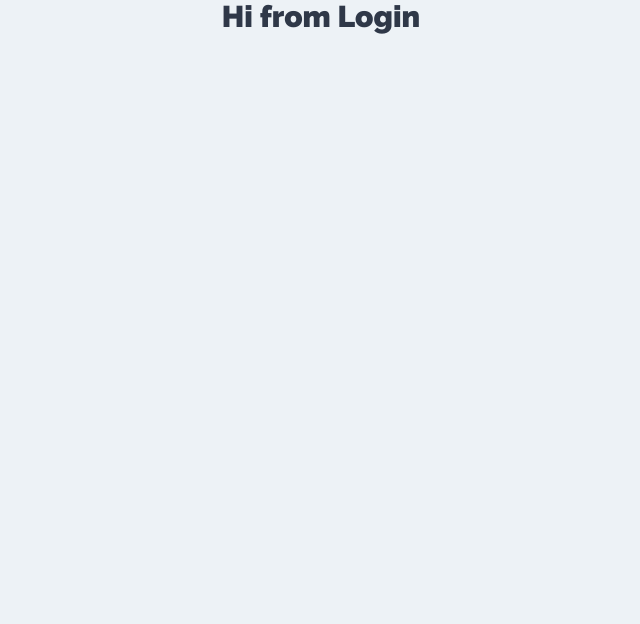
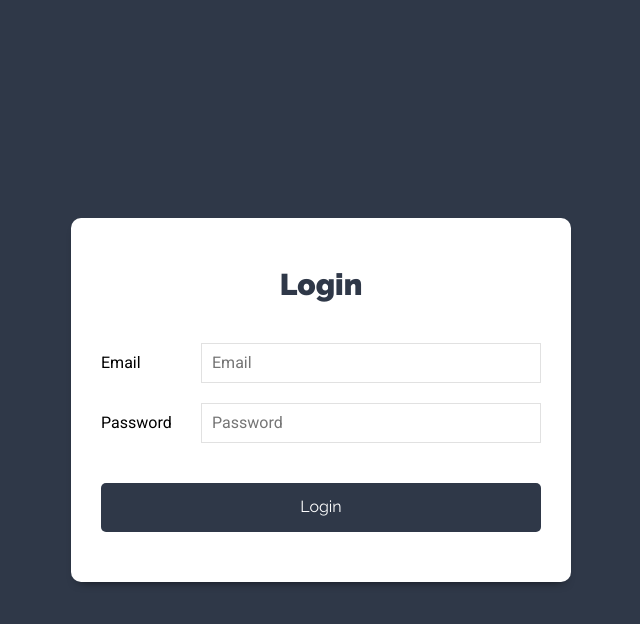
Before and after one commit to ro1814/task-project-manager-MERN, a React (Create React App) app in the folder client/: page / in a window 1280 px wide. Shown: the top 624 px of the page, without its empty margins (319-959 px from the left). Built offline with nearby package versions, Linux system fonts and the light colour scheme.

Commit message:
some styles, forms, divs added to the Login page

```diff
--- a/client/src/components/auth/Login.js
+++ b/client/src/components/auth/Login.js
@@ -1,7 +1,41 @@
 import React from 'react'
 
 const Login = () => {
-    return (  <h1> Hi from Login</h1> );
+
+    const onChange = () => {
+
+    }
+
+    return (  <div className="form-usuario">
+        <div className="contenedor-form sombra-dark">
+            <h1>Login</h1>
+            <form>
+                <div className='campo-form'>
+                    <label htmlFor='email'>Email</label>
+                    <input type='email'
+                    id='email'
+                    name='email'
+                    placeholder='Email'
+                    onChange={onChange}/>
+                </div>
+
+                <div className='campo-form'>
+                    <label htmlFor='password'>Password</label>
+                    <input type='password'
+                    id='password'
+                    name='password'
+                    placeholder='Password'
+                    onChange={onChange}/>
+                </div>
+
+                <div className='campo-form'>
+                    <input type="submit"
+                    className='btn btn-primario btn-block'
+                    value='Login'/>
+                </div>
+            </form>
+        </div>
+    </div> );
 }
 
 export default Login;
```
